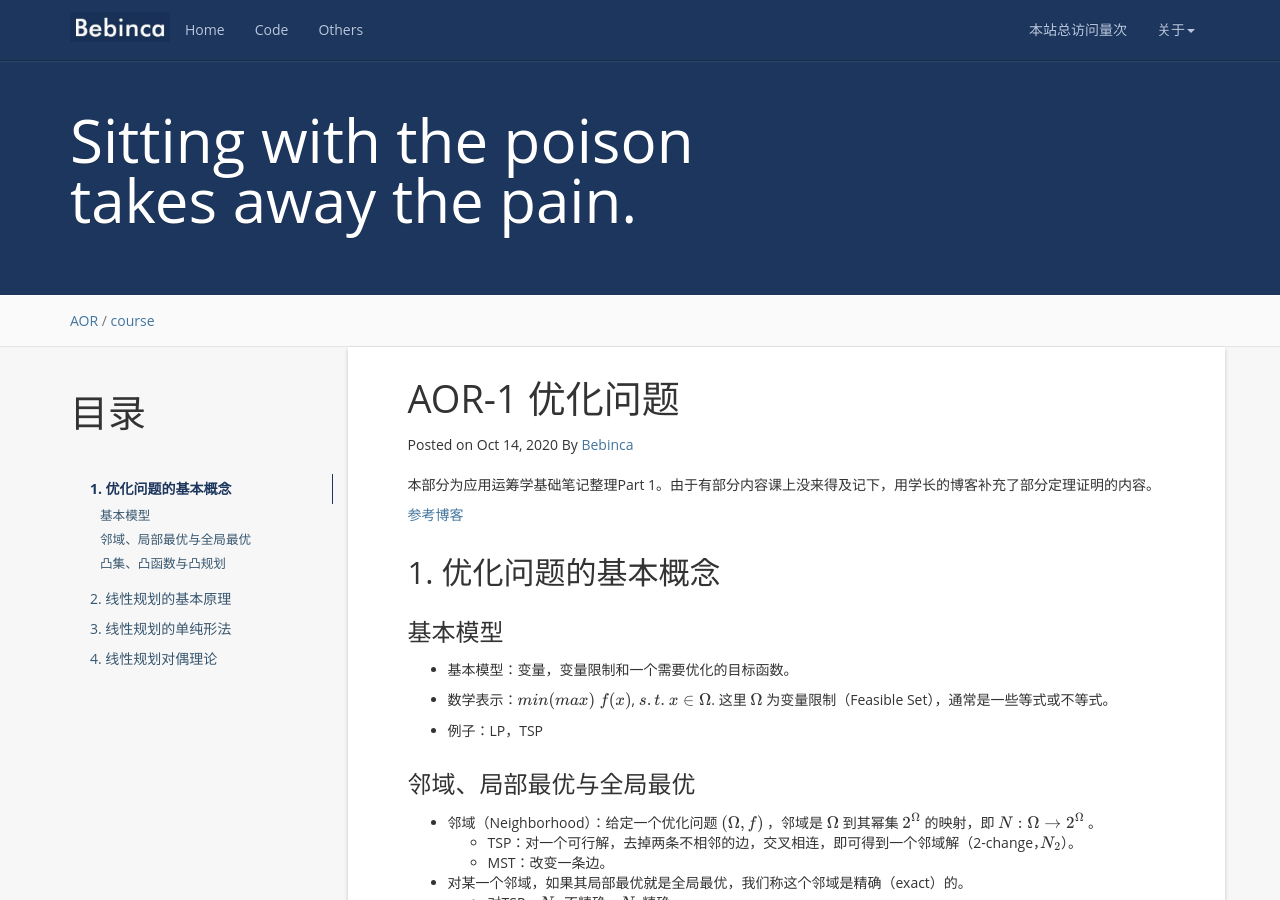
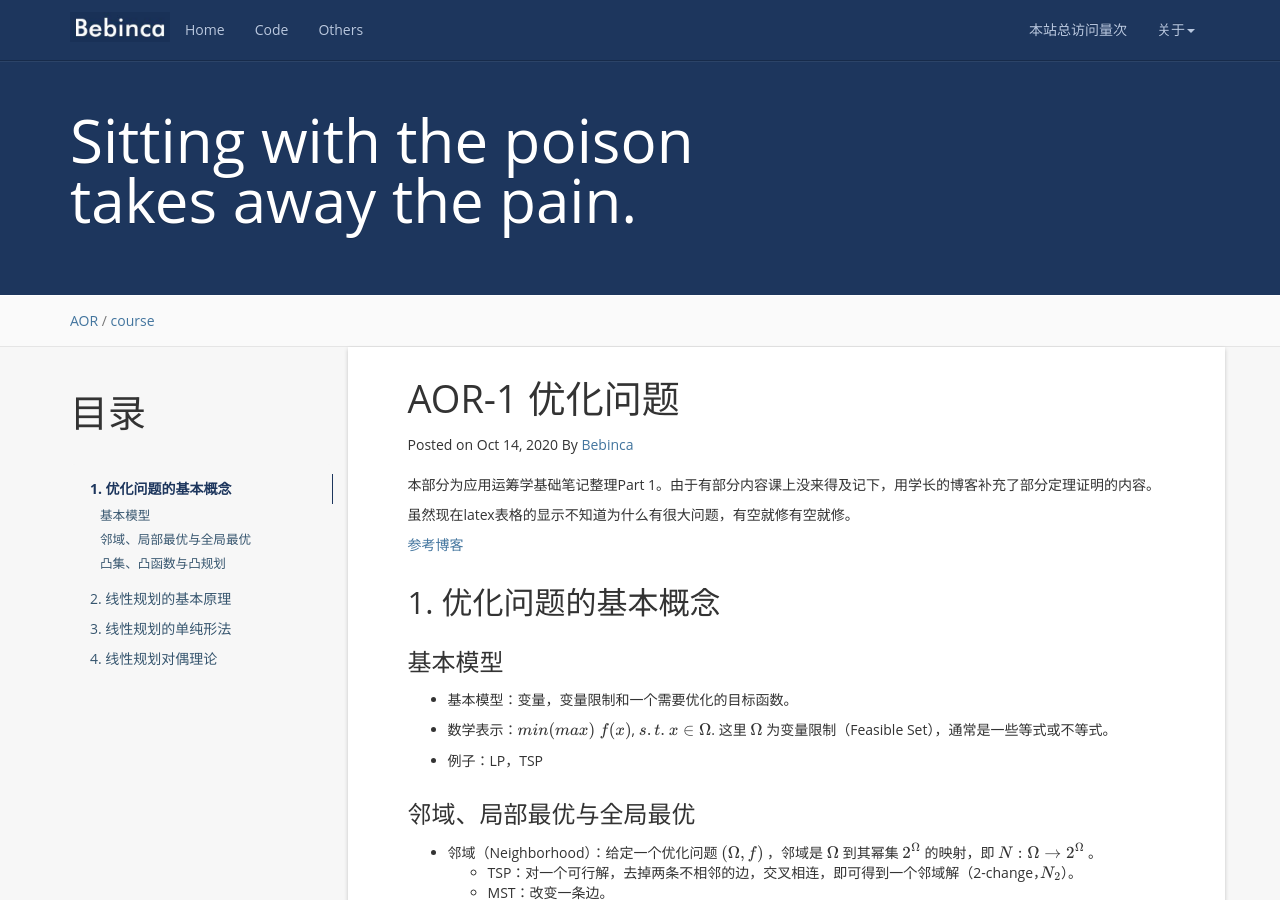
Before and after one commit to bebinca/bebinca.github.io, a Jekyll site: the page built from _posts/2020-10-14-AOR1.md, in a window 1280 px wide and 900 px high. Built offline with Jekyll 4.4.1, drawn with Linux system fonts in a browser that asks for light colours; nearby versions of some CDN libraries; a script that is not in the unit is left out; comment, search, counter and statistics services are not loaded.

Commit message:
Update 2020-10-14-AOR1.md

```diff
--- a/_posts/2020-10-14-AOR1.md
+++ b/_posts/2020-10-14-AOR1.md
@@ -11,6 +11,8 @@ tag: course
 
 
 本部分为应用运筹学基础笔记整理Part 1。由于有部分内容课上没来得及记下，用学长的博客补充了部分定理证明的内容。
+
+虽然现在latex表格的显示不知道为什么有很大问题，有空就修有空就修。
 
 [参考博客](https://www.cnblogs.com/tsreaper/tag/%E4%BC%98%E5%8C%96%E9%97%AE%E9%A2%98/)
 
```
